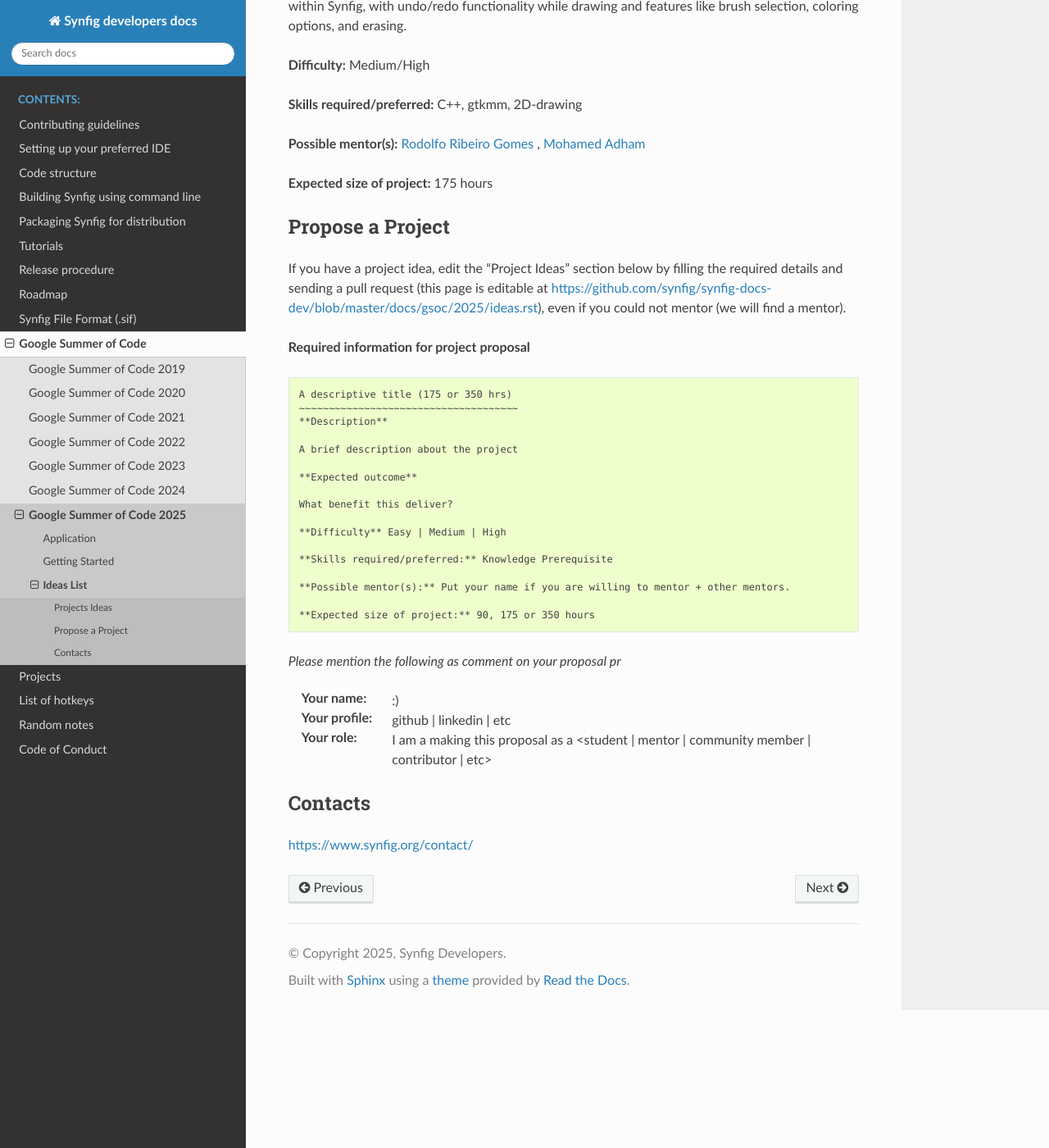
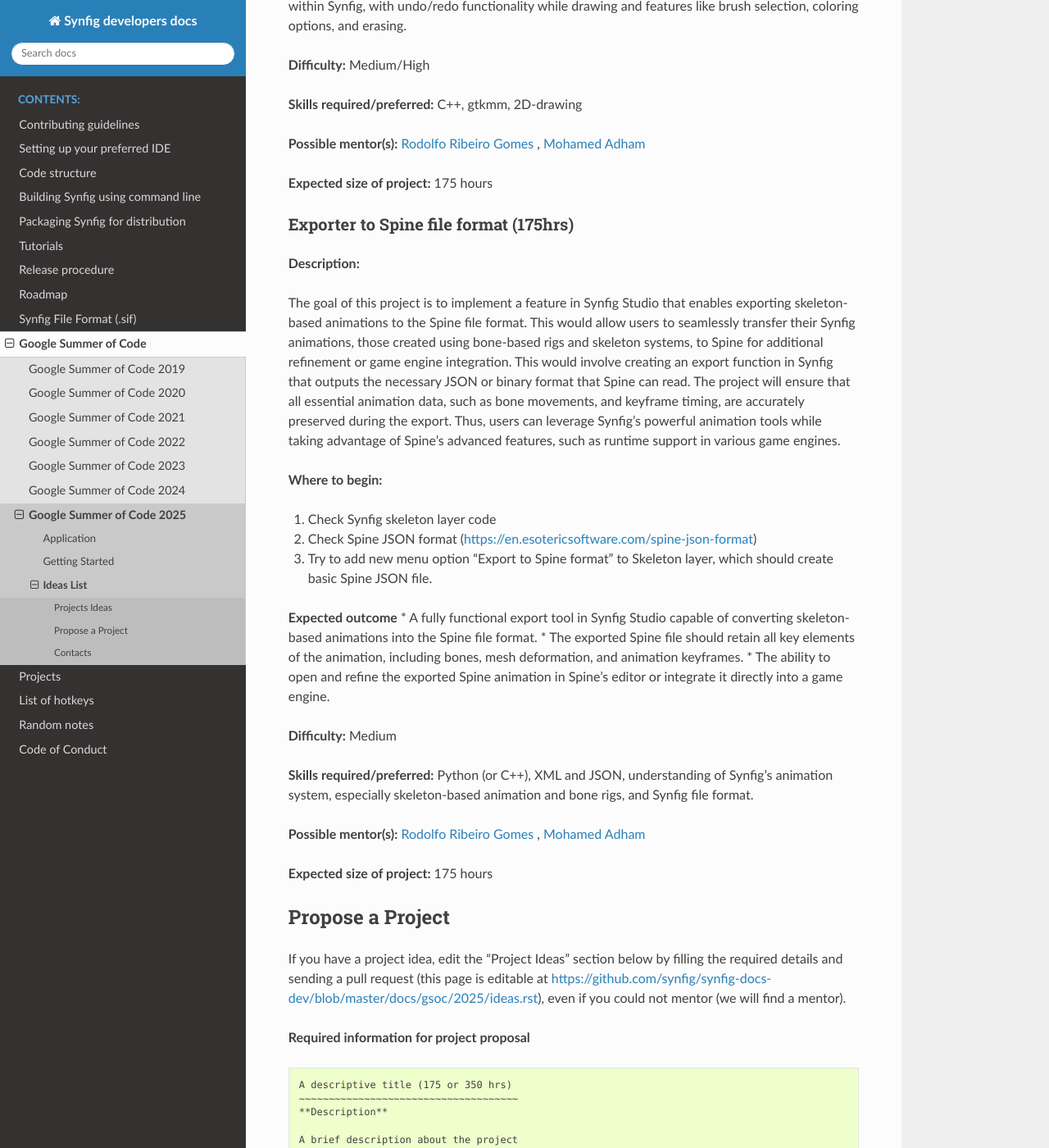
Before and after one commit to synfig/synfig-docs-dev, a Sphinx documentation site: the page built from docs/gsoc/2025/ideas.rst, in a window 1280 px wide and 1400 px high, scrolled down 2818 px. Shown: the whole window at 82% size. Built offline with Sphinx 7.4.7 and the Read the Docs theme 3.1.0, drawn with Linux system fonts in a browser that asks for light colours.

Commit message:
add GSoC idea: export to Spine JSON (#121)
* add GSoC idea: export to Spine JSON

```diff
--- a/docs/gsoc/2025/ideas.rst
+++ b/docs/gsoc/2025/ideas.rst
@@ -115,6 +115,40 @@
 
 **Expected size of project:** 175 hours
 
+
+
+Exporter to Spine file format (175hrs)
+~~~~~~~~~~~~~~~~~~~~~~~~~~~~~~~~~~~~~~
+
+**Description:**
+
+The goal of this project is to implement a feature in Synfig Studio that enables exporting skeleton-based animations to the Spine file format.
+This would allow users to seamlessly transfer their Synfig animations, those created using bone-based rigs and skeleton systems, to Spine for additional refinement or game engine integration.
+This would involve creating an export function in Synfig that outputs the necessary JSON or binary format that Spine can read.
+The project will ensure that all essential animation data, such as bone movements, and keyframe timing, are accurately preserved during the export.
+Thus, users can leverage Synfig's powerful animation tools while taking advantage of Spine's advanced features, such as runtime support in various game engines.
+
+**Where to begin:**
+
+1. Check Synfig skeleton layer code
+2. Check Spine JSON format (https://en.esotericsoftware.com/spine-json-format)
+3. Try to add new menu option "Export to Spine format" to Skeleton layer, which should create basic Spine JSON file.
+
+**Expected outcome**
+* A fully functional export tool in Synfig Studio capable of converting skeleton-based animations into the Spine file format.
+* The exported Spine file should retain all key elements of the animation, including bones, mesh deformation, and animation keyframes.
+* The ability to open and refine the exported Spine animation in Spine's editor or integrate it directly into a game engine.
+
+**Difficulty:** Medium
+
+**Skills required/preferred:** Python (or C++), XML and JSON, understanding of Synfig's animation system, especially skeleton-based animation and bone rigs, and Synfig file format.
+
+**Possible mentor(s):** `Rodolfo Ribeiro Gomes <https://github.com/rodolforg>`_ , `Mohamed Adham <https://github.com/mohamedAdhamc>`_
+
+**Expected size of project:** 175 hours
+
+
+
 Propose a Project
 ------------------
 If you have a project idea, edit the "Project Ideas" section below by filling the required details and sending a pull request (this page is editable at  https://github.com/synfig/synfig-docs-dev/blob/master/docs/gsoc/2025/ideas.rst), even if you could not mentor (we will find a mentor).
```
